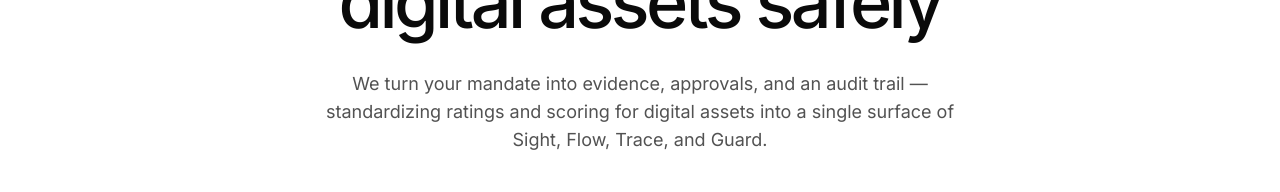
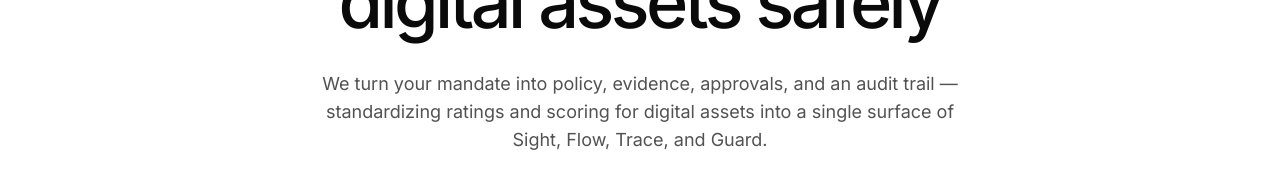
Before and after one commit to ZuesCanal/ylx-landing-page, a Next.js app: page / in a window 1280 px wide. Shown: the part 379-571 px from the top of the page. Built offline with nearby package versions, Linux system fonts and the light colour scheme.

Commit message:
copy: add 'policy' to hero subhead's mandate-to-X list

```diff
--- a/src/components/Hero.tsx
+++ b/src/components/Hero.tsx
@@ -8,7 +8,7 @@ export function Hero() {
         navigate digital assets safely
       </h1>
       <p className="mx-auto mt-8 max-w-2xl text-lg text-charcoal">
-        We turn your mandate into evidence, approvals, and an audit
+        We turn your mandate into policy, evidence, approvals, and an audit
         trail — standardizing ratings and scoring for digital assets into a
         single surface of Sight, Flow, Trace, and Guard.
       </p>
```
